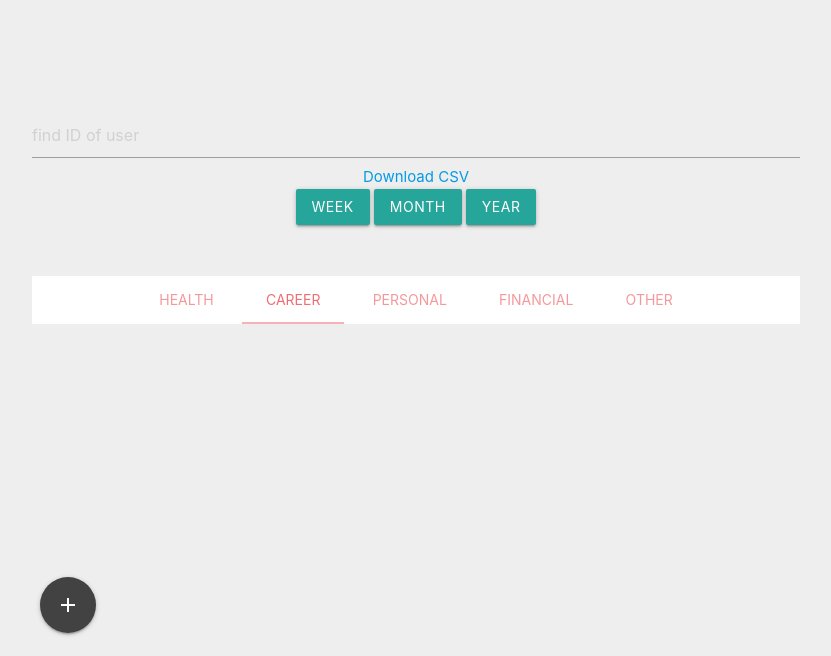
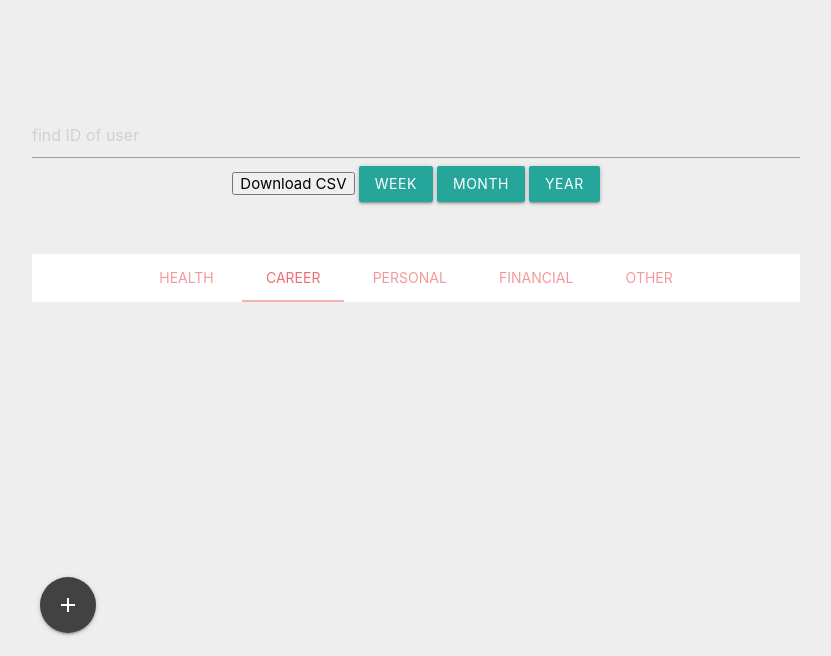
Before and after one commit to rmit-s3656798-Shahrzad-Rafezi/my_goal_squad, a plain HTML site: page pages/admin-clientdetail.html in a window 1280 px wide. Shown: the part 144-800 px from the top of the page, without its empty margins (224-1055 px from the left). Drawn offline with nearby package versions, Linux system fonts and the light colour scheme; no server answers.

Commit message:
Changed export to csv but does not work
Note: I have tried everything and it is due to firestore array format that won't pass into csv

```diff
--- a/js/admin-clientdetail.js
+++ b/js/admin-clientdetail.js
@@ -3,7 +3,6 @@ var select_month = null;
 var select_week = null;
 var select_type = null;
 var get_id = null;
-let rows = [];
 
 // listen for auth changes
 auth.onAuthStateChanged((user) => {
@@ -208,8 +207,6 @@ function display(clientid, year, month, week, type) {
         changes.forEach(change => {
           if (change.type === 'added') {
             renderHealth(change.doc.data(), change.doc.id);
-            //console.log(change.doc.data().todo);
-            rows.push([change.doc.data().todo]);
           }
           // Update range and then render
           else if (change.type === 'modified') {
@@ -234,7 +231,6 @@ function display(clientid, year, month, week, type) {
         changes.forEach(change => {
           if (change.type === 'added') {
             renderCareer(change.doc.data(), change.doc.id);
-            rows.push([change.doc.data().todo]);
           }
           // Update range and then render
           else if (change.type === 'modified') {
@@ -259,7 +255,6 @@ function display(clientid, year, month, week, type) {
         changes.forEach(change => {
           if (change.type === 'added') {
             renderPersonal(change.doc.data(), change.doc.id);
-            rows.push([change.doc.data().todo]);
           }
           // Update range and then render
           else if (change.type === 'modified') {
@@ -284,7 +279,6 @@ function display(clientid, year, month, week, type) {
         changes.forEach(change => {
           if (change.type === 'added') {
             renderFinancial(change.doc.data(), change.doc.id);
-            rows.push([change.doc.data().todo]);
           }
           // Update range and then render
           else if (change.type === 'modified') {
@@ -309,7 +303,6 @@ function display(clientid, year, month, week, type) {
         changes.forEach(change => {
           if (change.type === 'added') {
             renderOther(change.doc.data(), change.doc.id);
-            rows.push([change.doc.data().todo]);
           }
           // Update range and then render
           else if (change.type === 'modified') {
@@ -781,37 +774,47 @@ function search_task() {
     }
   }
 }
-//if (chosen_client != '') {
-  // db.collection('users').doc(chosen_client)
-  //   .collection('Goals').doc('Year')
-  //   .collection(select_year).doc('Month')
-  //   .collection(select_month).doc('Week')
-  //   .collection(select_week).doc('Type')
-  //   .collection('Health').get().then((snapshot) => {
-  //     snapshot.docs.forEach(doc => {
-  //       //renderList(doc);
-  //       console.log(doc.data());
-  //       //rows.push([doc.data()]);
-  //     });
-  //   });
-//}
-let csvContent = "data:text/csv;charset=utf-8,";
 
-rows.forEach(function (rowArray) {
-  let row = rowArray.join(",");
-  console.log(row);
-  csvContent += row + "\r\n";
-});
+function downloadCSV() {
+  var object = {};
+  var jsondata = [
+    ["Health", "Career", "Personal", "Financial", "Other"]
+  ];
 
-var download = document.getElementById('download_csv');
+  db.collection('users').doc(chosen_client)
+    .collection('Goals').doc('Year')
+    .collection(select_year).doc('Month')
+    .collection(select_month).doc('Week')
+    .collection(select_week).doc('Type')
+    .collection('Health').get().then((snapshot) => {
+      snapshot.docs.forEach(doc => {
+        // data.push([doc.data().todo]);
+        object = doc.data().todo;
+        object['docid'] = doc.id; // must add this line after doc.data
+        console.log("objectbefore", object);
+        jsondata.push(object);
+        console.log("objectafter", object);
+        console.log(jsondata);
+      });
+    });
+  //console.log("Test2 ", data);
 
-var encodedUri = encodeURI(csvContent);
+  let csvContent = "data:text/csv;charset=utf-8,";
 
-var link = document.createElement("a");
-var t = document.createTextNode("Download CSV");
+  jsondata.forEach(function (rowArray) {
+    let row = rowArray.join(",");
+    csvContent += row + "\r\n";
+  });
 
-link.setAttribute("href", encodedUri);
-link.setAttribute("download", "data.csv");
+  var encodedUri = encodeURI(csvContent);
 
-link.appendChild(t);
-download.appendChild(link);
+  var hiddenElement = document.createElement('a');
+
+  hiddenElement.href = encodedUri;
+
+  hiddenElement.target = '_blank';
+
+  hiddenElement.download = 'data.csv';
+
+  hiddenElement.click();
+}
--- a/pages/admin-clientdetail.html
+++ b/pages/admin-clientdetail.html
@@ -58,8 +58,7 @@
             </button>
         </div>
 
-        <div id="download_csv">
-        </div>
+        <button onclick="downloadCSV()">Download CSV</button>
 
             <!-- This is for adding range/updating goals for each task -->
             <div id="modal1" class="modal">
```
